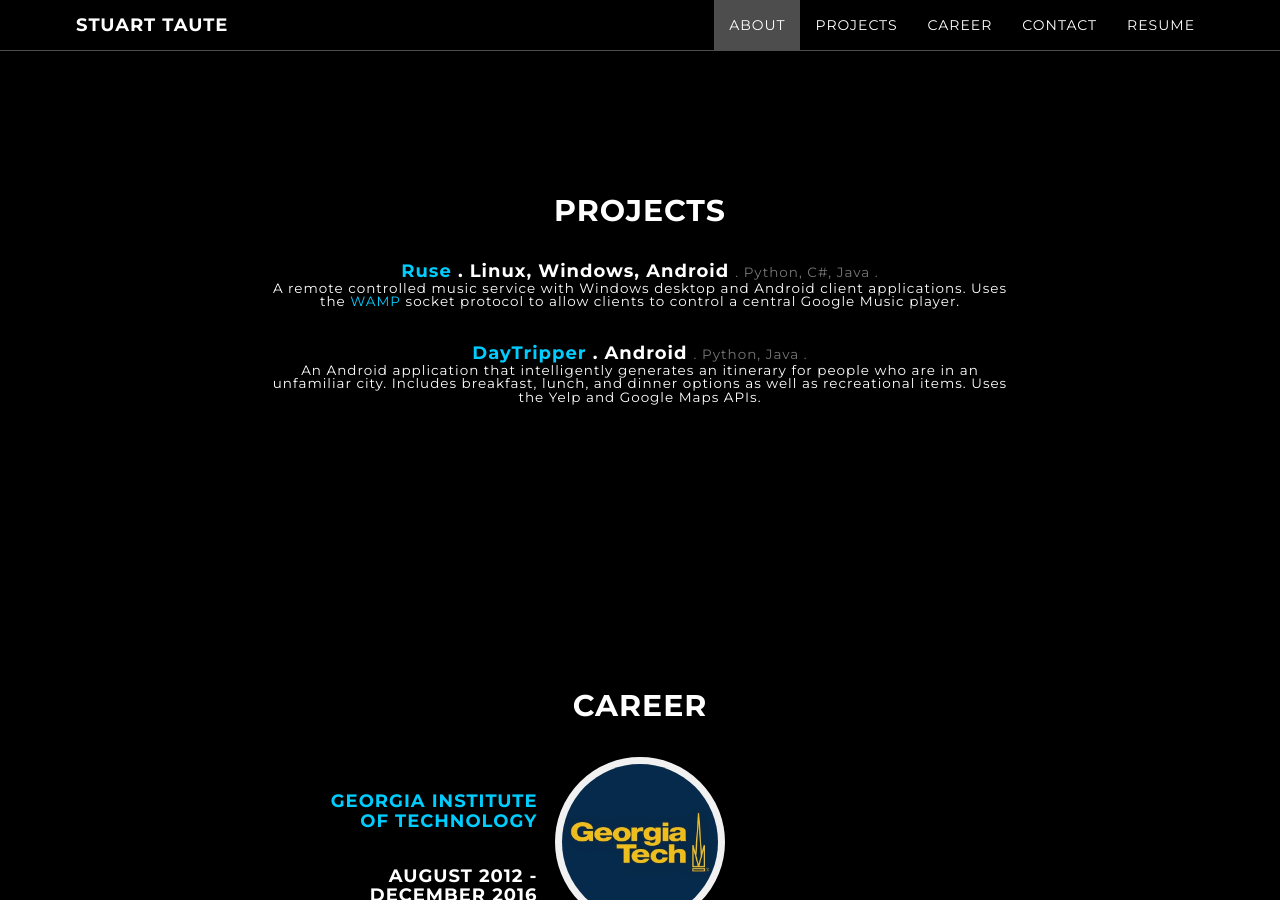
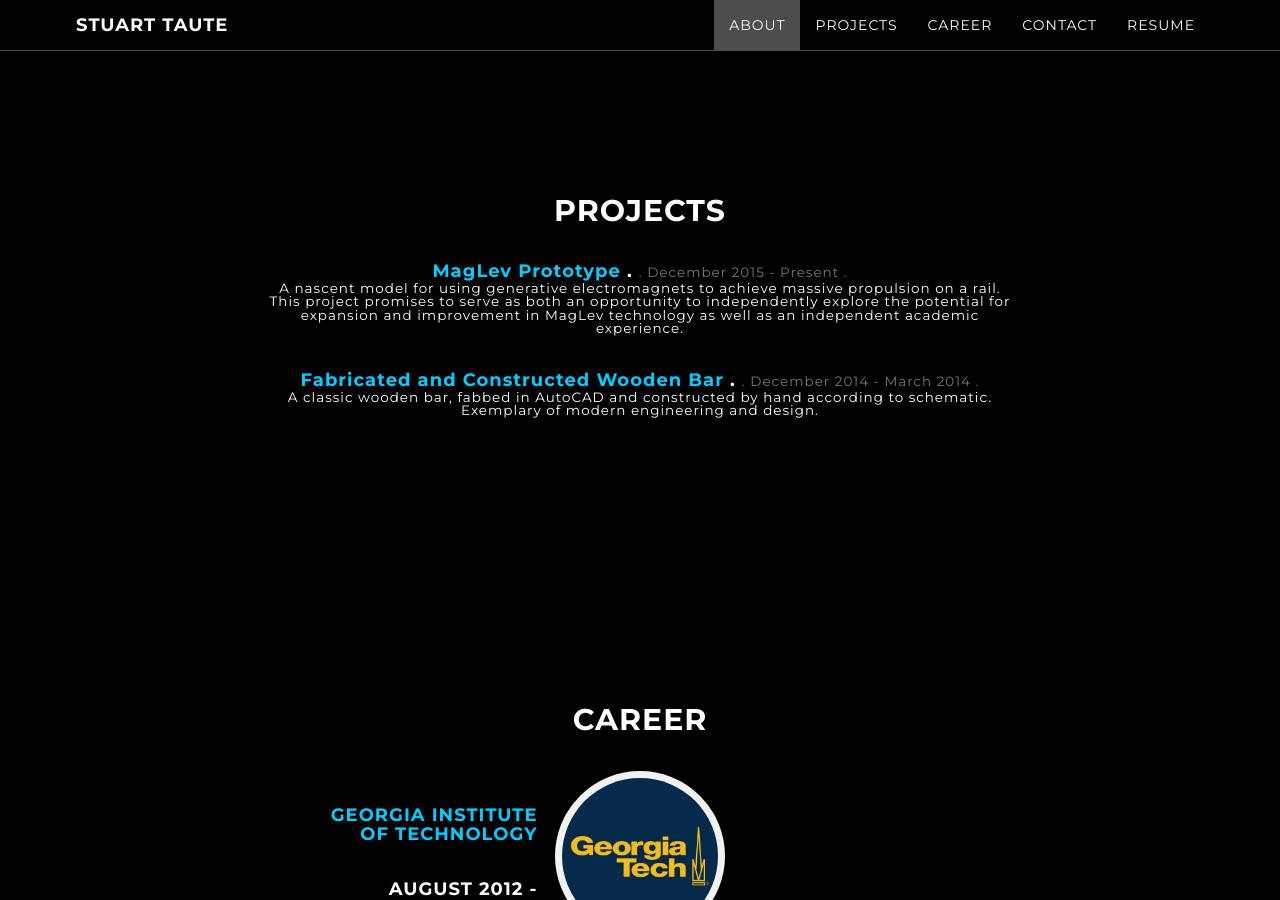
Before and after one commit to stuartweb/stuart-taute.github.io, a Jekyll site: the page built from index.html, in a window 1280 px wide and 900 px high, scrolled down 1728 px. Built offline with Jekyll 4.4.1, drawn with Linux system fonts in a browser that asks for light colours; comment, search, counter and statistics services are not loaded.

```diff
--- a/_data/projects.yml
+++ b/_data/projects.yml
@@ -1,11 +1,7 @@
-  - name: "Ruse"
-    url: "https://github.com/abettadapur/RuseServer"
-    language: "Python, C#, Java"
-    platform: "Linux, Windows, Android"
-    description: "A remote controlled music service with Windows desktop and Android client applications. Uses the <a href=\"http://wamp.ws\" target=\"_blank\">WAMP</a> socket protocol to allow clients to control a central Google Music player."
+  - name: "MagLev Prototype"
+    language: "December 2015 - Present"
+    description: "A nascent model for using generative electromagnets to achieve massive propulsion on a rail. This project promises to serve as both an opportunity to independently explore the potential for expansion and improvement in MagLev technology as well as an independent academic experience."
 
-  - name: "DayTripper"
-    url: "https://github.com/abettadapur/DayTripper"
-    language: "Python, Java"
-    platform: "Android"
-    description: "An Android application that intelligently generates an itinerary for people who are in an unfamiliar city. Includes breakfast, lunch, and dinner options as well as recreational items. Uses the Yelp and Google Maps APIs."
+  - name: "Fabricated and Constructed Wooden Bar"
+    language: "December 2014 - March 2014"
+    description: "A classic wooden bar, fabbed in AutoCAD and constructed by hand according to schematic. Exemplary of modern engineering and design."
```
Also changed, not shown: img/career/haskell.png, img/career/lca.jpg.
